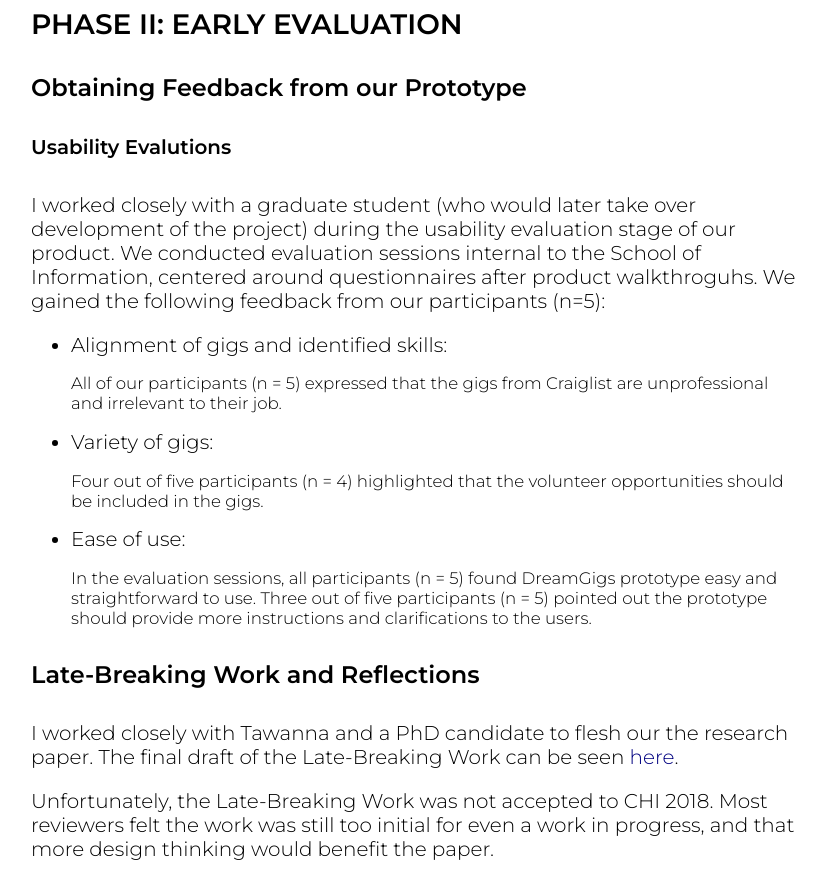
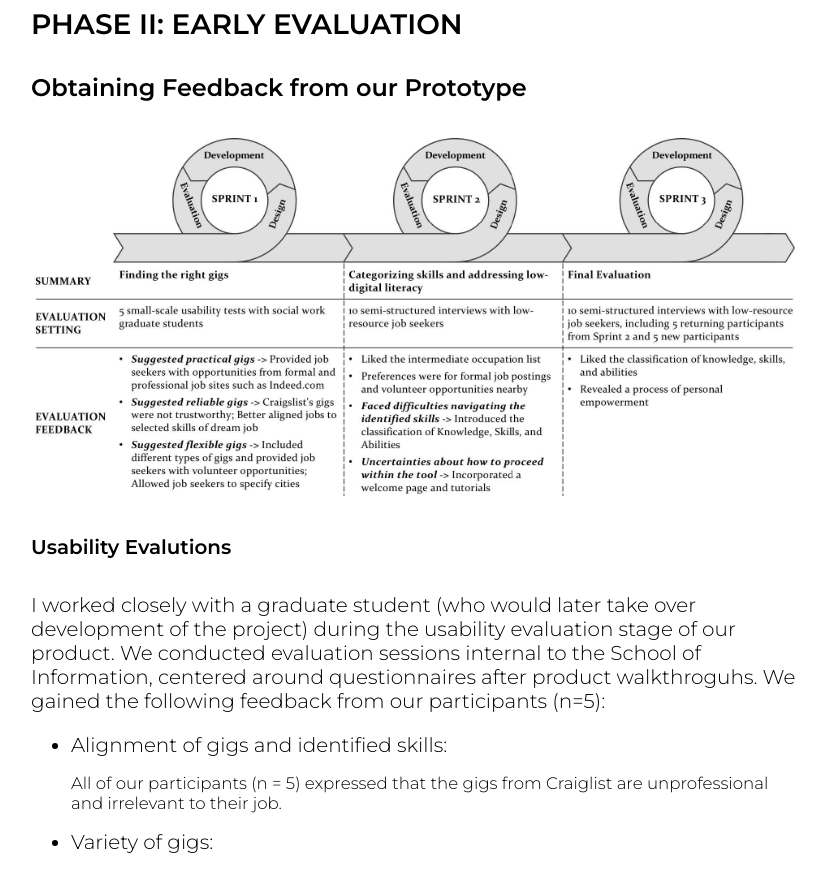
Before and after one commit to jbrill/personal-site, a Vue app: page /portfolio/dreamgigs in a window 1280 px wide. Shown: the part 6340-7212 px from the top of the page, without its empty margins (353-1179 px from the left). Built offline with nearby package versions, Linux system fonts and the light colour scheme.

Commit message:
updating dreamgigs content

```diff
--- a/src/components/Dreamgigs.vue
+++ b/src/components/Dreamgigs.vue
@@ -62,6 +62,7 @@
           src="https://youtube.com/embed/pti87SpLpWg?controls=0"></iframe>
       <h3>PHASE II: EARLY EVALUATION</h3>
       <h4>Obtaining Feedback from our Prototype</h4>
+      <img width="100%" src="@/assets/images/portfolio/dreamgigs/iterative_model.jpg" />
       <h5>Usability Evalutions</h5>
       <p>I worked closely with a graduate student (who would later take over development of the project) during the usability evaluation stage of our product. We conducted evaluation sessions internal to the School of Information, centered around questionnaires after product walkthroguhs. We gained the following feedback from our participants (n=5):</p>
       <ul style="font-size: smaller">
```
Also changed, not shown: src/assets/images/portfolio/dreamgigs/iterative_model.jpg (added), 1 other file (tests, documents, lock files or other folders).
